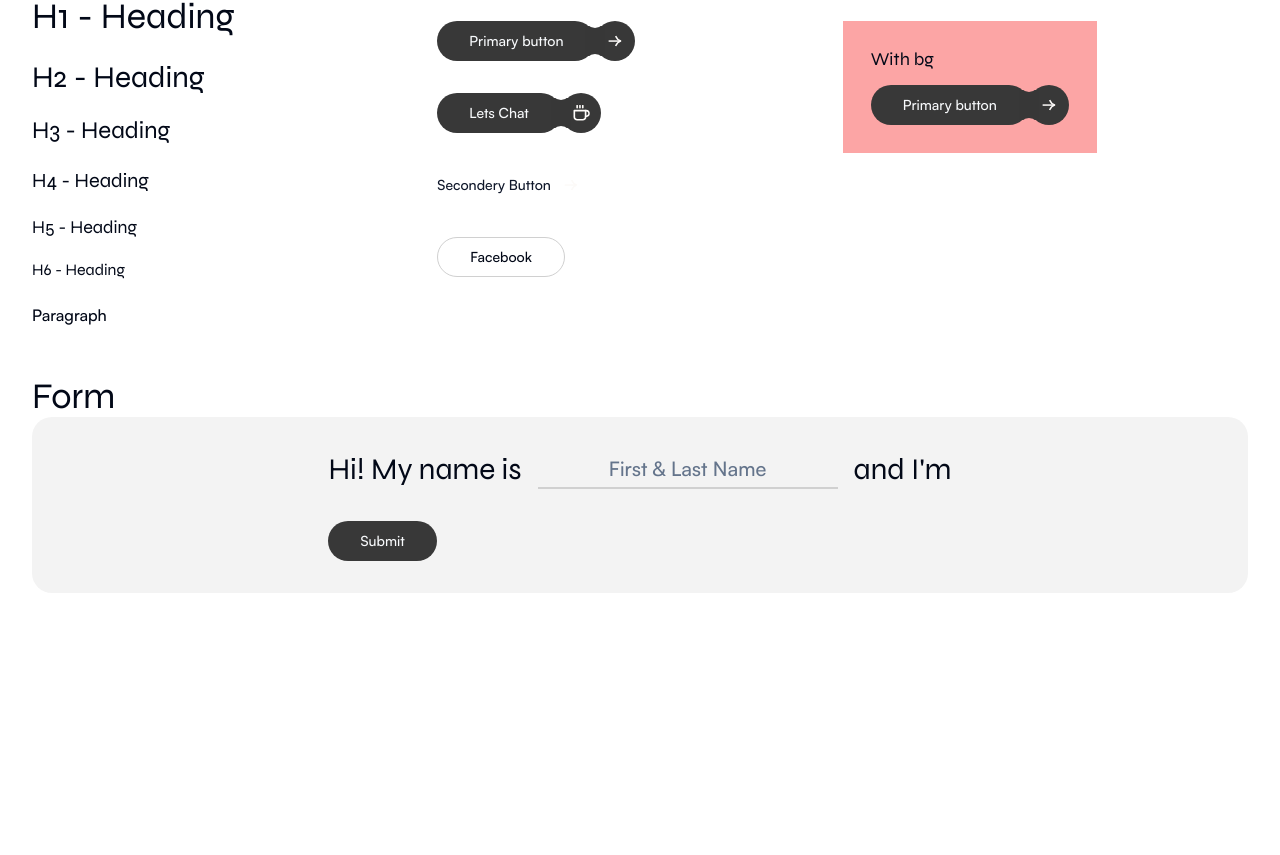
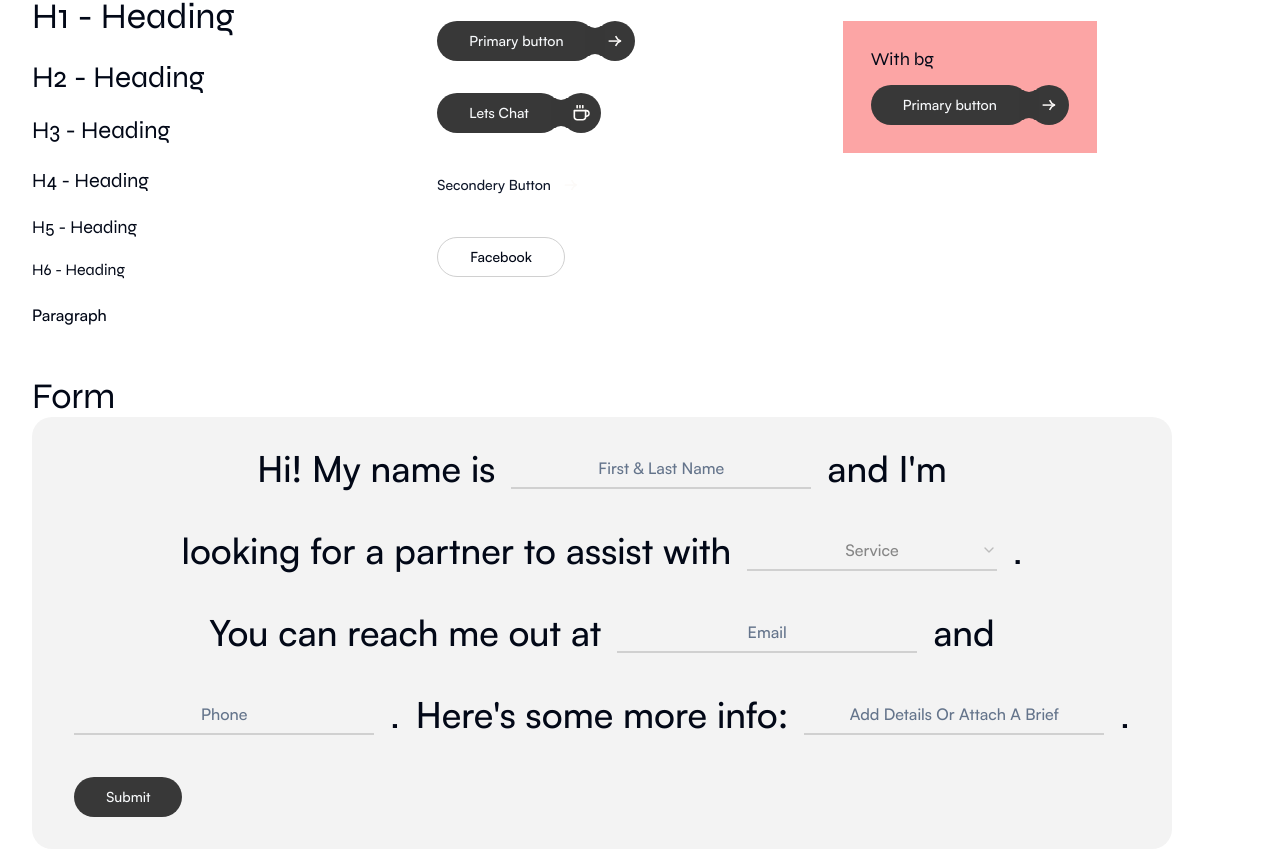
Before and after one commit to Vishesh-gandhineru/new-gandhineru-site, a Next.js app: page / in a window 1280 px wide. Shown: the part 435-1290 px from the top of the page. Before the commit the page ends 1060 px from the top, so only its background shows below. Built offline with nearby package versions, Linux system fonts and the light colour scheme.

Commit message:
contact form -- done

```diff
--- a/components/CustomUi/ContactForm.tsx
+++ b/components/CustomUi/ContactForm.tsx
@@ -1,22 +1,27 @@
-"use client"
+"use client";
 
-import React from 'react'
-import {z} from 'zod'
-import { zodResolver } from '@hookform/resolvers/zod'
-import {useForm } from "react-hook-form"
-import { Button } from "@/components/ui/button"
-import FormInput from './FormFields/FormInput'
+import React from "react";
+import { z } from "zod";
+import { zodResolver } from "@hookform/resolvers/zod";
+import { useForm } from "react-hook-form";
+import { Button } from "@/components/ui/button";
+import FormInput from "./FormFields/FormInput";
+import { CircleAlert } from "lucide-react";
+import { cn } from "@/lib/utils";
+import {
+  Tooltip,
+  TooltipContent,
+  TooltipProvider,
+  TooltipTrigger,
+} from "@/components/ui/tooltip";
 import {
   Form,
   FormControl,
-  FormDescription,
   FormField,
   FormItem,
-  FormLabel,
   FormMessage,
-  useFormField,
-} from "@/components/ui/form"
-import { Input } from "@/components/ui/input"
+} from "@/components/ui/form";
+import { Input } from "@/components/ui/input";
 
 import {
   Select,
@@ -24,61 +29,217 @@ import {
   SelectItem,
   SelectTrigger,
   SelectValue,
-  } from "@/components/ui/select"
-
-
-
+} from "@/components/ui/select";
 
 const ContactFormSchema = z.object({
-    fullname : z.string().min(3 , {message: "Must be atlest 3 characters long"}).max(50),
-    email : z.string().email({message: "Invalid email address"}),
-    phone : z.number().min(10 , {message: "Invalid phone number"}).max(10),
-    service : z.string(),
-    message : z.string().optional()
-})
+  fullname: z
+    .string()
+    .min(3, { message: "Must be atlest 3 characters long" })
+    .max(50),
+  email: z.string().email({ message: "Invalid email address" }),
+  phone: z
+    .string()
+    .min(10, { message: "Invalid phone number" })
+    .max(10)
+    .refine((val) => !isNaN(val as unknown as number)),
+  service: z.enum(
+    [
+      "Branding Design",
+      "Web Development",
+      "Vivid Illustrations",
+      "No Code Process Automation",
+      "Digital Design",
+      "Guardianship",
+      "Product Development",
+    ],
+    { message: "Please select a service" }
+  ),
+  message: z.string().min(10, { message: "Must be atlest 10 characters long" }),
+});
 
 const ContactForm = () => {
-
   const form = useForm<z.infer<typeof ContactFormSchema>>({
     resolver: zodResolver(ContactFormSchema),
     defaultValues: {
       fullname: "",
       email: "",
-            phone: 8888888888,
-            service: "",
+      phone: "",
+      service: undefined,
       message: "",
     },
-      })
+  });
+
+  const FullnameField = form.getFieldState("fullname");
+  const EmailField = form.getFieldState("email");
+  const PhoneField = form.getFieldState("phone");
+  const ServiceField = form.getFieldState("service");
+  const MessageField = form.getFieldState("message");
 
   function onSubmit(data: z.infer<typeof ContactFormSchema>) {
-        console.log(data)
+    console.log(data);
   }
 
   return (
-    <div className='bg-[#F3F3F3] rounded-[20px] p-[2rem] grid place-content-center'>
+    <div className="bg-[#F3F3F3] rounded-[20px] p-[2rem] grid place-content-center max-w-[1140px] w-full">
       <Form {...form}>
         <form onSubmit={form.handleSubmit(onSubmit)} className="space-y-8">
-        <div className='flex flex-wrap gap-4 justify-center items-center'>
-            <h2>Hi! My name is</h2>
+          <div className="flex flex-wrap gap-4 justify-center items-center">
+            <span className="text-4xl">Hi! My name is</span>
             <FormField
               control={form.control}
               name="fullname"
               render={({ field }) => (
                 <FormItem>
                   <FormControl>
-              <FormInput placeholder='First & Last Name' zodField={field}/>
+                    <FormInput
+                      placeholder="First & Last Name"
+                      zodField={field}
+                      ErrorMessage={FullnameField.error?.message}
+                    />
                   </FormControl>
-              <FormMessage />
                 </FormItem>
               )}
             />
-        <h2>and I&apos;m</h2>
+            <span className="text-4xl">and I&apos;m</span>
+          </div>
+          <div className="flex flex-wrap gap-4 justify-center items-center">
+            <span className="text-4xl">
+              looking for a partner to assist with
+            </span>
+
+            <FormField
+              control={form.control}
+              name="service"
+              render={({ field }) => (
+                <FormItem>
+                  <Select
+                    onValueChange={field.onChange}
+                    defaultValue={field.value}
+                  >
+                    <FormControl>
+                      <div className=" relative">
+                        <SelectTrigger
+                          className={cn(
+                            "flex text-[#868686] justify-center text-base font-normal bg-transparent w-[250px] border-t-0 border-r-0 border-l-0  rounded-none border-b-2 border-[#D0D0D0] focus:ring-0 focus:shadow-none focus:ring-offset-0 focus:border-[#373737] focus-visible:ring-offset-0 capitalize text-center placeholder-[#868686]",
+                            [
+                              ServiceField.invalid
+                                ? "border-InputError focus:border-InputError placeholder:text-InputError text-InputError"
+                                : "",
+                            ]
+                          )}
+                        >
+                          <SelectValue placeholder="Service" />
+                        </SelectTrigger>
+                        {ServiceField.invalid && (
+                          <span className=" absolute top-[50%] right-[20px] translate-y-[-50%]">
+                            <TooltipProvider delayDuration={200}>
+                              <Tooltip>
+                                <TooltipTrigger>
+                                  <CircleAlert
+                                    className={cn("hidden", [
+                                      ServiceField.error
+                                        ? "block text-InputError"
+                                        : "",
+                                    ])}
+                                  />
+                                </TooltipTrigger>
+                                <TooltipContent>
+                                  <p className="text-InputError">
+                                    {ServiceField.error?.message}
+                                  </p>
+                                </TooltipContent>
+                              </Tooltip>
+                            </TooltipProvider>
+                          </span>
+                        )}
+                      </div>
+                    </FormControl>
+                    <SelectContent>
+                      <SelectItem value="Branding Design">
+                        Branding Design
+                      </SelectItem>
+                      <SelectItem value="Web Development">
+                        Web Development
+                      </SelectItem>
+                      <SelectItem value="Vivid Illustrations">
+                        Vivid Illustrations
+                      </SelectItem>
+                      <SelectItem value="No Code Process Automation">
+                        No Code Process Automation
+                      </SelectItem>
+                      <SelectItem value="Digital Design">
+                        Digital Design
+                      </SelectItem>
+                      <SelectItem value="Guardianship">Guardianship</SelectItem>
+                      <SelectItem value="Product Development">
+                        Product Development
+                      </SelectItem>
+                    </SelectContent>
+                  </Select>
+                </FormItem>
+              )}
+            />
+            <span className="text-[40px] font-Syne">.</span>
+          </div>
+          <div className="flex flex-wrap gap-4 justify-center items-center">
+            <span className="text-4xl">You can reach me out at</span>
+            <FormField
+              control={form.control}
+              name="email"
+              render={({ field }) => (
+                <FormItem>
+                  <FormControl>
+                    <FormInput
+                      placeholder="Email"
+                      zodField={field}
+                      ErrorMessage={EmailField.error?.message}
+                    />
+                  </FormControl>
+                </FormItem>
+              )}
+            />
+            <span className="text-4xl">and</span>
+          </div>
+          <div className="flex flex-wrap gap-4 justify-center items-center">
+            <FormField
+              control={form.control}
+              name="phone"
+              render={({ field }) => (
+                <FormItem>
+                  <FormControl>
+                    <FormInput
+                      placeholder="Phone"
+                      zodField={field}
+                      ErrorMessage={PhoneField.error?.message}
+                    />
+                  </FormControl>
+                </FormItem>
+              )}
+            />
+            <span className="text-[40px] font-Syne">.</span>
+            <span className="text-4xl">Here&apos;s some more info:</span>
+            <FormField
+              control={form.control}
+              name="message"
+              render={({ field }) => (
+                <FormItem>
+                  <FormControl>
+                    <FormInput
+                      placeholder="Add Details or attach a brief"
+                      zodField={field}
+                      ErrorMessage={MessageField.error?.message}
+                    />
+                  </FormControl>
+                </FormItem>
+              )}
+            />
+            <span className="text-[40px] font-Syne">.</span>
           </div>
           <Button type="submit">Submit</Button>
         </form>
       </Form>
     </div>
-  )
-}
+  );
+};
 
-export default ContactForm
+export default ContactForm;
--- a/components/CustomUi/FormFields/FormInput.tsx
+++ b/components/CustomUi/FormFields/FormInput.tsx
@@ -1,16 +1,59 @@
-import React from 'react'
-import { Input } from '@/components/ui/input'
+import React from "react";
+import { Input } from "@/components/ui/input";
+import { cn } from "@/lib/utils";
+import { CircleAlert } from "lucide-react";
+import {
+  Tooltip,
+  TooltipContent,
+  TooltipProvider,
+  TooltipTrigger,
+} from "@/components/ui/tooltip";
+type FormInputProps = {
+  className?: string;
+  placeholder: string;
+  zodField: object;
+  ErrorMessage: string | undefined;
+};
 
-type FormInputProps = {
-    className?: string,
-    placeholder?: string,
-    zodField?: object,
-}
+const FormInput = ({
+  className,
+  placeholder,
+  zodField,
+  ErrorMessage,
+}: FormInputProps) => {
+  return (
+    <div className=" relative">
+      <Input
+        placeholder={placeholder}
+        className={cn(
+          `text-base font-normal bg-transparent w-[300px] border-t-0 border-r-0 border-l-0  rounded-none border-b-2 border-[#D0D0D0] focus-visible:ring-0 focus:border-[#373737] focus-visible:ring-offset-0 capitalize text-center placeholder-[#868686]`,
+          [
+            className,
+            ErrorMessage
+              ? "border-InputError focus:border-InputError placeholder:text-InputError"
+              : "",
+          ]
+        )}
+        {...zodField}
+      />
+      {ErrorMessage && <span className=" absolute top-[50%] right-0 translate-y-[-50%]">
+        <TooltipProvider delayDuration={200}>
+          <Tooltip>
+            <TooltipTrigger>
+              <CircleAlert
+                className={cn("hidden", [
+                  ErrorMessage ? "block text-InputError" : "",
+                ])}
+              />
+            </TooltipTrigger>
+            <TooltipContent>
+              <p className="text-InputError">{ErrorMessage}</p>
+            </TooltipContent>
+          </Tooltip>
+        </TooltipProvider>
+      </span>}
+    </div>
+  );
+};
 
-const FormInput = ({className , placeholder , zodField} : FormInputProps) => {
-  return (
-    <Input placeholder={placeholder} className={`bg-transparent w-[300px] border-t-0 border-r-0 border-l-0  rounded-none border-b-2 border-[#D0D0D0] focus-visible:ring-0 focus:border-[#373737] focus-visible:ring-offset-0 capitalize text-xl text-center placeholder-[#868686] ${className}`} {...zodField} />
-  )
-}
-
-export default FormInput
+export default FormInput;
--- a/components/ui/select.tsx
+++ b/components/ui/select.tsx
@@ -19,13 +19,13 @@ const SelectTrigger = React.forwardRef<
   <SelectPrimitive.Trigger
     ref={ref}
     className={cn(
-      "flex h-10 w-full items-center justify-between rounded-md border border-input bg-background px-3 py-2 text-sm ring-offset-background placeholder:text-muted-foreground focus:outline-none focus:ring-2 focus:ring-ring focus:ring-offset-2 disabled:cursor-not-allowed disabled:opacity-50 [&>span]:line-clamp-1",
+      " relative flex h-10 w-full items-center justify-between rounded-md border border-input bg-background px-3 py-2 text-sm ring-offset-background placeholder:text-muted-foreground focus:outline-none focus:ring-2 focus:ring-ring focus:ring-offset-2 disabled:cursor-not-allowed disabled:opacity-50 [&>span]:line-clamp-1",
       className
     )}
     {...props}
   >
     {children}
-    <SelectPrimitive.Icon asChild>
+    <SelectPrimitive.Icon asChild className=" absolute top-[50%] translate-y-[-50%] right-0">
       <ChevronDown className="h-4 w-4 opacity-50" />
     </SelectPrimitive.Icon>
   </SelectPrimitive.Trigger>
--- /dev/null
+++ b/components/ui/tooltip.tsx
@@ -0,0 +1,30 @@
+"use client"
+
+import * as React from "react"
+import * as TooltipPrimitive from "@radix-ui/react-tooltip"
+
+import { cn } from "@/lib/utils"
+
+const TooltipProvider = TooltipPrimitive.Provider
+
+const Tooltip = TooltipPrimitive.Root
+
+const TooltipTrigger = TooltipPrimitive.Trigger
+
+const TooltipContent = React.forwardRef<
+  React.ElementRef<typeof TooltipPrimitive.Content>,
+  React.ComponentPropsWithoutRef<typeof TooltipPrimitive.Content>
+>(({ className, sideOffset = 4, ...props }, ref) => (
+  <TooltipPrimitive.Content
+    ref={ref}
+    sideOffset={sideOffset}
+    className={cn(
+      "z-50 overflow-hidden rounded-md border bg-popover px-3 py-1.5 text-sm text-popover-foreground shadow-md animate-in fade-in-0 zoom-in-95 data-[state=closed]:animate-out data-[state=closed]:fade-out-0 data-[state=closed]:zoom-out-95 data-[side=bottom]:slide-in-from-top-2 data-[side=left]:slide-in-from-right-2 data-[side=right]:slide-in-from-left-2 data-[side=top]:slide-in-from-bottom-2",
+      className
+    )}
+    {...props}
+  />
+))
+TooltipContent.displayName = TooltipPrimitive.Content.displayName
+
+export { Tooltip, TooltipTrigger, TooltipContent, TooltipProvider }
--- a/package.json
+++ b/package.json
@@ -14,6 +14,7 @@
     "@radix-ui/react-label": "^2.0.2",
     "@radix-ui/react-select": "^2.0.0",
     "@radix-ui/react-slot": "^1.0.2",
+    "@radix-ui/react-tooltip": "^1.0.7",
     "@svgr/webpack": "^8.1.0",
     "class-variance-authority": "^0.7.0",
     "clsx": "^2.1.1",
--- a/tailwind.config.ts
+++ b/tailwind.config.ts
@@ -38,6 +38,7 @@ const config = {
         'hero-home-banner' : "url('/Images/coverImageWebdev.png')",
       },
       colors: {
+        InputError : "#CF4964",
         border: "hsl(var(--border))",
         input: "hsl(var(--input))",
         ring: "hsl(var(--ring))",
```
Also changed, not shown: components/CustomUi/FormFields/FormSelect.tsx (added, +14 -0 lines), 1 other file (tests, documents, lock files or other folders). Lines whose indentation alone changed are shown as unchanged.
